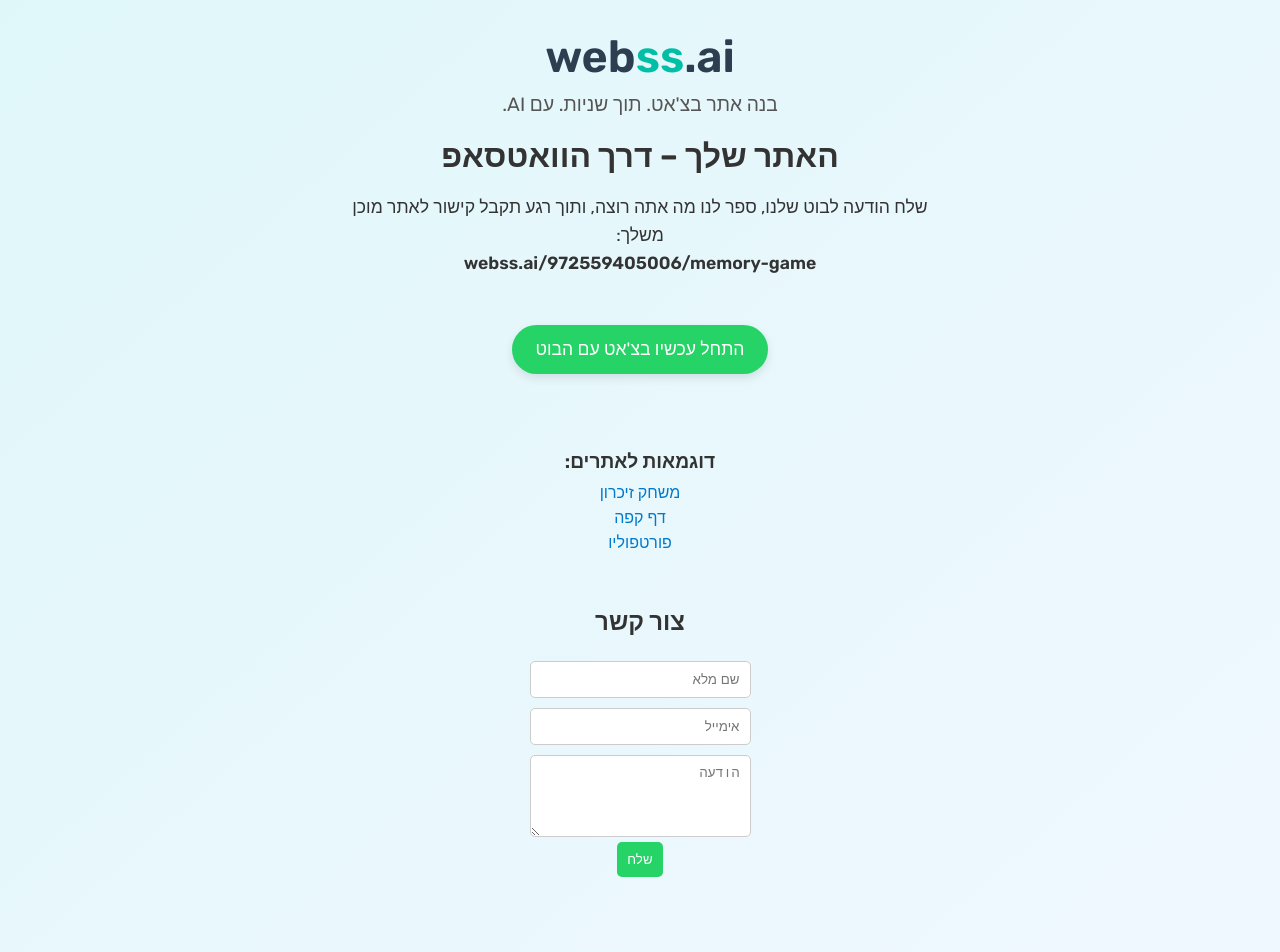
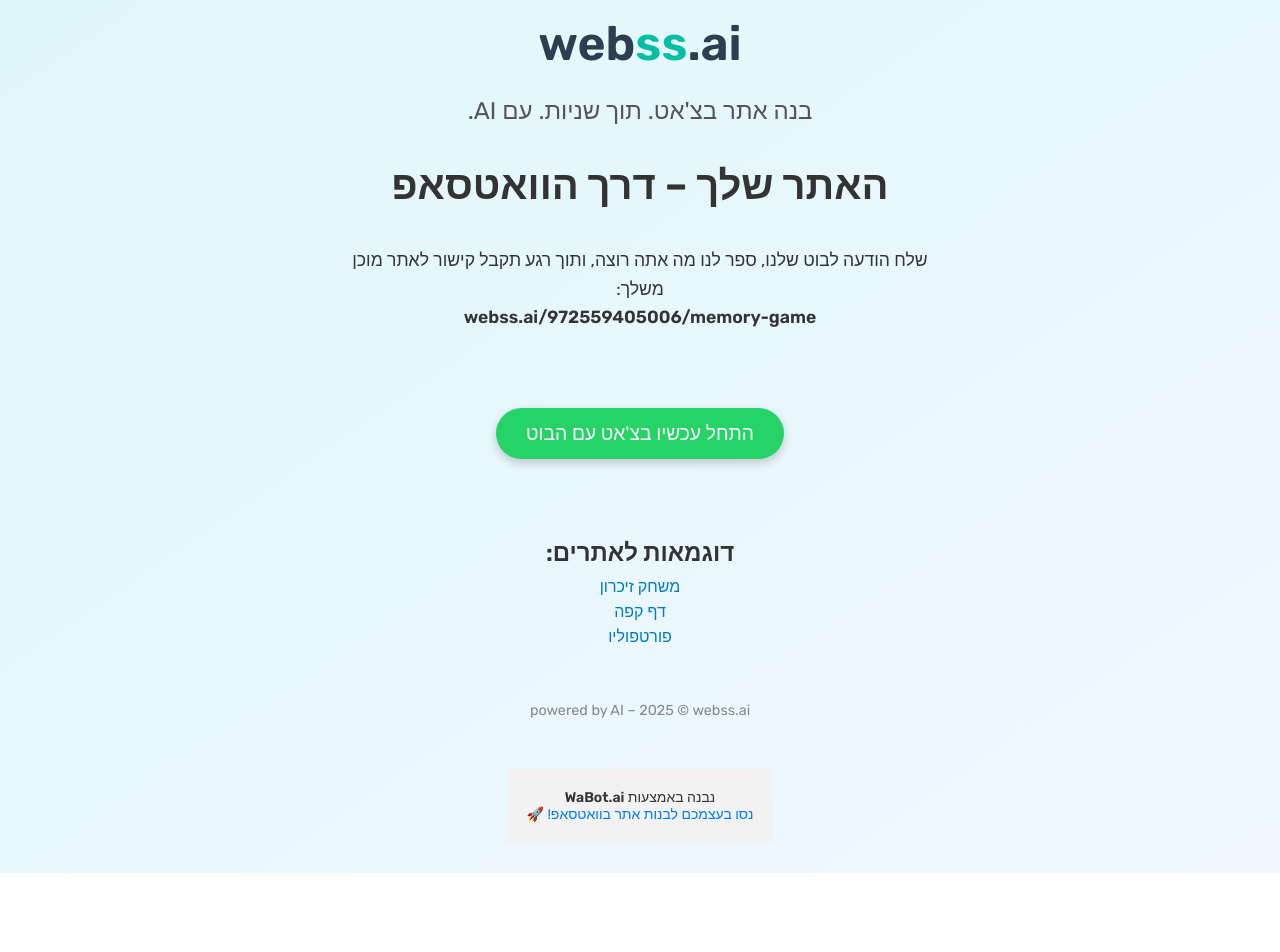
Before and after one commit to OmerCohen25/bimagics, a plain HTML site: page sites/972506579403/webssai-/index.html in a window 1280 px wide. Shown: the top 952 px of the page. After the commit the page ends 873 px from the top, so only its background shows below. Drawn offline with Linux system fonts and the light colour scheme.

Commit message:
Create or update site "webssai-" for user 972506579403

```diff
--- a/sites/972506579403/webssai-/index.html
+++ b/sites/972506579403/webssai-/index.html
@@ -22,35 +22,48 @@
     }
 
     .logo {
-      font-size: 2.8em;
+      font-size: 3em;
       font-weight: 600;
       color: #2c3e50;
-      animation: float 2.5s ease-in-out infinite;
+      animation: bounce 2s ease-in-out infinite;
     }
 
     .logo span {
       color: #00bfa5;
     }
 
+    @keyframes bounce {
+      0%, 100% { transform: translateY(0); }
+      50% { transform: translateY(-15px); }
+    }
+
     .slogan {
-      font-size: 1.2em;
+      font-size: 1.5em;
       margin-top: 10px;
       color: #555;
+      animation: fadeIn 1s ease-in-out;
+    }
+
+    @keyframes fadeIn {
+      from { opacity: 0; }
+      to { opacity: 1; }
     }
 
     .hero {
       max-width: 600px;
-      animation: slideIn 1s ease;
+      margin: 30px 0;
+    }
+
+    .hero h1 {
+      font-size: 2.5em;
+      margin-bottom: 10px;
+      animation: slideIn 1s ease-in-out infinite;
     }
 
     @keyframes slideIn {
-      from { transform: translateY(-50px); opacity: 0; }
-      to { transform: translateY(0); opacity: 1; }
-    }
-
-    .hero h1 {
-      font-size: 2em;
-      margin-bottom: 10px;
+      0% { transform: translateY(-20px); }
+      50% { transform: translateY(10px); }
+      100% { transform: translateY(-20px); }
     }
 
     .hero p {
@@ -66,12 +79,12 @@
       display: inline-block;
       background-color: #25D366;
       color: white;
-      font-size: 1.1em;
-      padding: 14px 24px;
+      font-size: 1.2em;
+      padding: 14px 30px;
       border-radius: 50px;
       text-decoration: none;
-      transition: background-color 0.3s ease, transform 0.2s;
-      box-shadow: 0 4px 10px rgba(0,0,0,0.1);
+      transition: background-color 0.3s ease, transform 0.3s ease;
+      box-shadow: 0 4px 10px rgba(0,0,0,0.2);
     }
 
     .cta a:hover {
@@ -85,7 +98,7 @@
     }
 
     .examples h2 {
-      font-size: 1.2em;
+      font-size: 1.5em;
       margin-bottom: 10px;
     }
 
@@ -95,7 +108,7 @@
       color: #007acc;
       text-decoration: none;
       font-weight: 500;
-      transition: color 0.3s;
+      transition: color 0.3s ease;
     }
 
     .examples a:hover {
@@ -108,43 +121,13 @@
       color: #888;
     }
 
-    .contact-form {
-      margin: 30px 0;
-      max-width: 600px;
-      display: flex;
-      flex-direction: column;
-      align-items: center;
-    }
-
-    .contact-form input, .contact-form textarea {
-      width: 100%;
-      padding: 10px;
-      margin: 5px 0;
-      border: 1px solid #ccc;
-      border-radius: 5px;
-    }
-
-    .contact-form button {
-      background-color: #25D366;
-      color: white;
-      padding: 10px;
-      border: none;
-      border-radius: 5px;
-      cursor: pointer;
-      transition: background-color 0.3s;
-    }
-
-    .contact-form button:hover {
-      background-color: #1ebe5d;
-    }
-
     @media (max-width: 600px) {
       .logo {
-        font-size: 2.1em;
+        font-size: 2.5em;
       }
 
       .hero h1 {
-        font-size: 1.5em;
+        font-size: 1.7em;
       }
     }
   </style>
@@ -170,17 +153,9 @@
 
   <div class="examples">
     <h2>דוגמאות לאתרים:</h2>
-    <a href="https://webss.ai/972559405006/memory-game" target="_blank">משחק זיכרון</a>
-    <a href="https://webss.ai/972559405006/cafe-page" target="_blank">דף קפה</a>
-    <a href="https://webss.ai/972559405006/portfolio" target="_blank">פורטפוליו</a>
-  </div>
-
-  <div class="contact-form">
-    <h2>צור קשר</h2>
-    <input type="text" placeholder="שם מלא" required />
-    <input type="email" placeholder="אימייל" required />
-    <textarea placeholder="הודעה" rows="4" required></textarea>
-    <button type="submit">שלח</button>
+    <a href="webss.ai/972559405006/memory-game" target="_blank">משחק זיכרון</a>
+    <a href="webss.ai/972559405006/cafe-page" target="_blank">דף קפה</a>
+    <a href="webss.ai/972559405006/portfolio" target="_blank">פורטפוליו</a>
   </div>
 
   <div class="footer">
```
